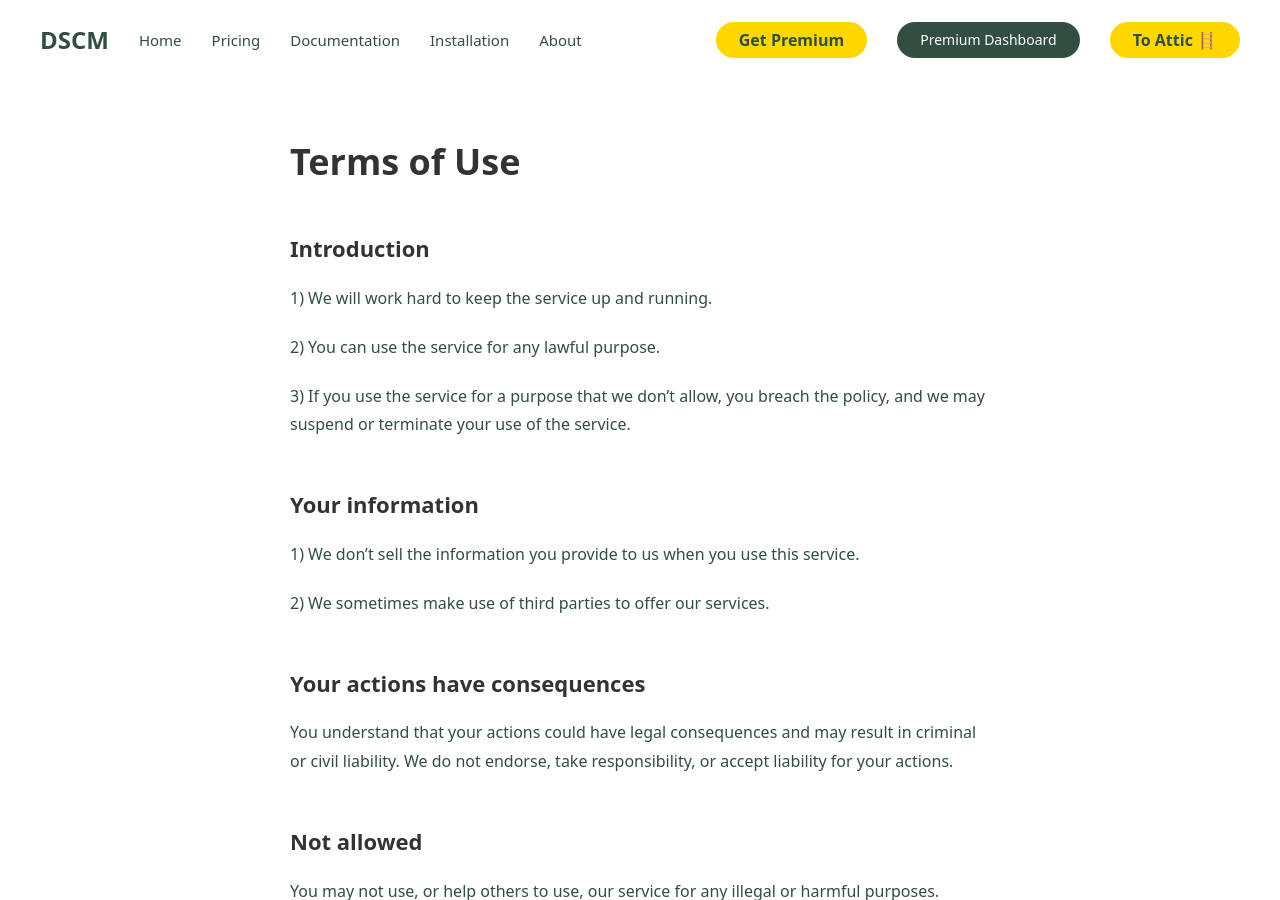
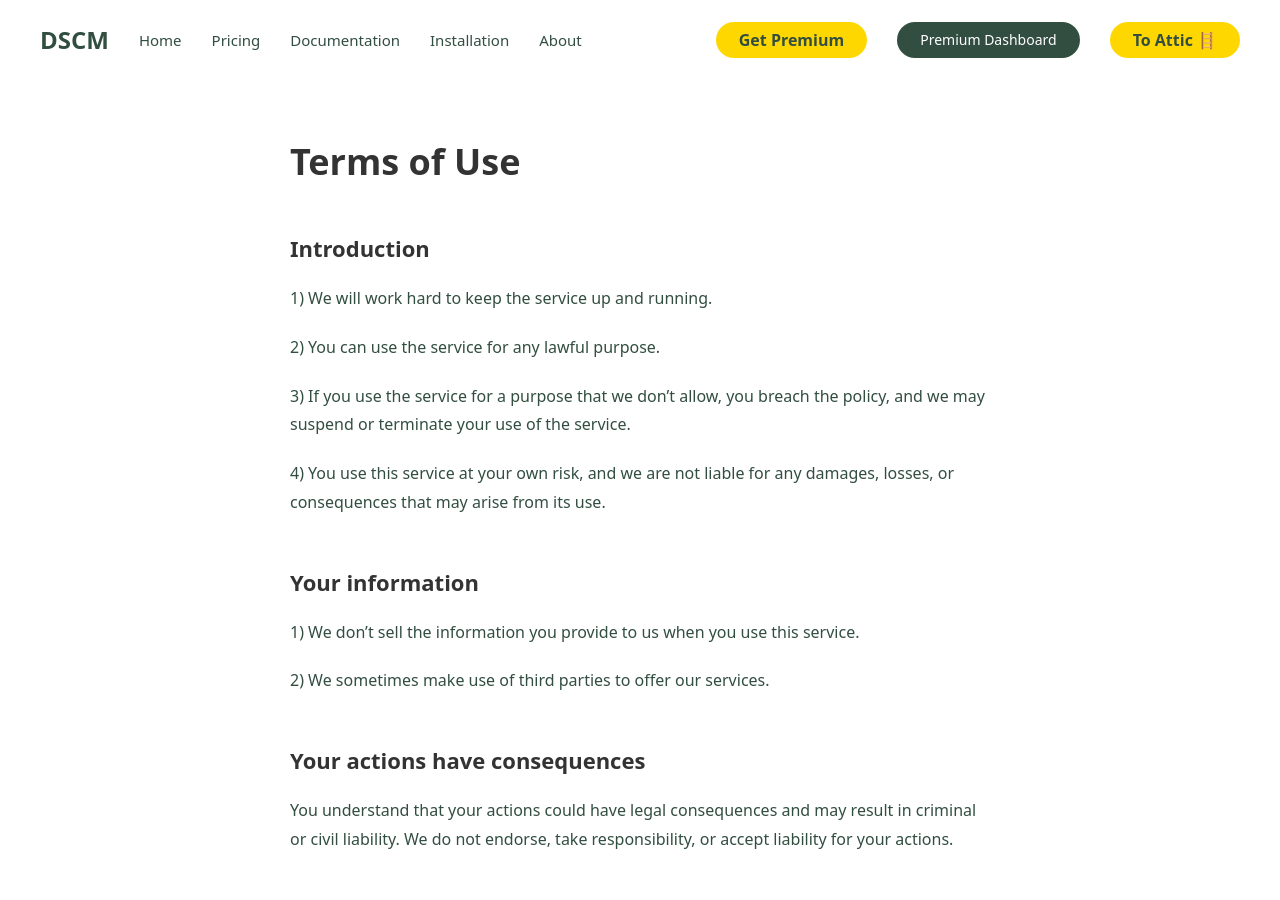
Before and after one commit to didsomeonecloneme/didsomeonecloneme.github.io, a Jekyll site: the page built from pages/terms-of-use.md, in a window 1280 px wide and 900 px high. Built offline with Jekyll 4.4.1, drawn with Linux system fonts in a browser that asks for light colours.

Commit message:
Update terms-of-use.md

```diff
--- a/pages/terms-of-use.md
+++ b/pages/terms-of-use.md
@@ -14,6 +14,8 @@ permalink: /terms-of-use/
 2) You can use the service for any lawful purpose.
 
 3) If you use the service for a purpose that we don’t allow, you breach the policy, and we may suspend or terminate your use of the service.
+
+4) You use this service at your own risk, and we are not liable for any damages, losses, or consequences that may arise from its use.
 
 ### Your information
 
```
